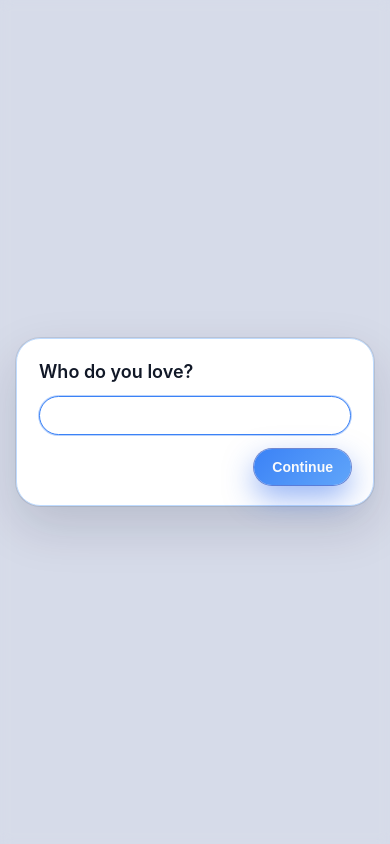
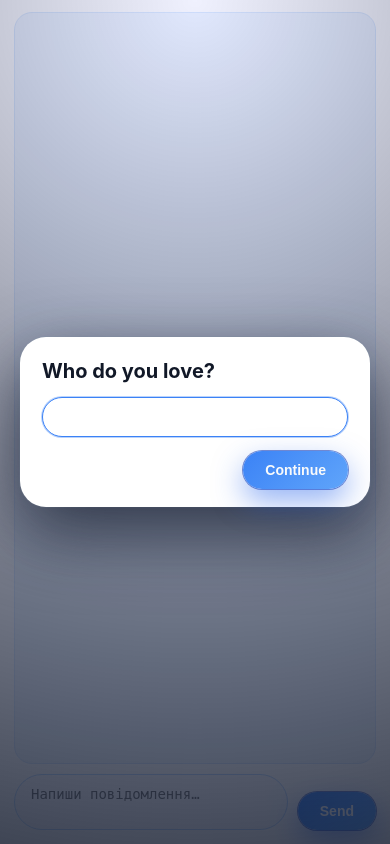
Before and after one commit to volodymyrhasych/Chat_Mari_Vova, a FastAPI app: page / in a window 390 px wide. Run offline with FastAPI, Linux system fonts and the light colour scheme.

Commit message:
Refactor chat HTML structure and styles
Refactor chat interface and login overlay styles for improved layout and responsiveness. Update JavaScript logic for user login and message handling.

```diff
--- a/templates/chat.html
+++ b/templates/chat.html
@@ -3,84 +3,51 @@
 <head>
     <meta charset="UTF-8" />
     <title>Mini Chat</title>
-  <meta name="viewport" content="width=device-width, initial-scale=1, viewport-fit=cover" />
-
+    <meta name="viewport" content="width=device-width, initial-scale=1" />
     <style>
         * {
             box-sizing: border-box;
         }
 
-    body {
+        html, body {
             margin: 0;
-      font-family: -apple-system, BlinkMacSystemFont, system-ui, sans-serif;
-      background: #eef2ff;
-      color: #111827;
+            padding: 0;
+            height: 100%;
         }
 
-    /* Обгортка всього застосунку */
-    .app-shell {
-      min-height: 100vh;
+        body {
+            font-family: -apple-system, BlinkMacSystemFont, system-ui, sans-serif;
+            background: #f4f6ff;
             display: flex;
             justify-content: center;
             align-items: center;
+        }
+
+        .app {
+            width: 100%;
+            max-width: 960px;
             padding: 16px;
         }
 
-    /* Основна картка чату (десктоп) */
-    .chat-card {
-      width: 100%;
-      max-width: 960px;
-      height: calc(100vh - 32px); /* мінус padding app-shell */
-      border-radius: 26px;
+        .shell {
+            height: min(640px, 100vh - 32px);
             background: #ffffff;
+            border-radius: 28px;
             border: 2px solid #bfdbfe;
             box-shadow:
                 0 20px 50px rgba(15, 23, 42, 0.15),
-        0 0 0 1px rgba(148, 163, 184, 0.4);
-      padding: 16px 18px 16px;
+                0 0 0 1px rgba(148, 163, 184, 0.35);
+            padding: 12px 14px 14px;
             display: flex;
             flex-direction: column;
             gap: 10px;
         }
 
-    .top-bar {
-      display: flex;
-      justify-content: space-between;
-      align-items: baseline;
-      padding: 2px 4px 6px;
-    }
-
-    .chat-title {
-      font-size: 15px;
-      font-weight: 600;
-      color: #111827;
-    }
-
-    .chat-participants {
-      font-size: 13px;
-      color: #6b7280;
-    }
-
-    .label {
-      font-size: 11px;
-      text-transform: uppercase;
-      letter-spacing: 0.06em;
-      color: #6b7280;
-      margin-bottom: 4px;
-    }
-
-    .field-col {
-      display: flex;
-      flex-direction: column;
+        .chat-window {
             flex: 1;
             min-height: 0;
-    }
-
-    .chat-wrapper {
-      flex: 1;
-      min-height: 0;
-      border-radius: 20px;
-      border: 1px solid #bfdbfe;
+            border-radius: 18px;
+            border: 1px solid #dbeafe;
             background: #eff6ff;
             padding: 10px 10px 12px;
             overflow-y: auto;
@@ -88,6 +55,54 @@
             display: flex;
             flex-direction: column;
             gap: 6px;
+        }
+
+        .row {
+            display: flex;
+            gap: 10px;
+            align-items: flex-end;
+        }
+
+        .textarea {
+            flex: 1;
+            min-height: 48px;
+            max-height: 110px;
+            border-radius: 999px;
+            border: 1px solid #bfdbfe;
+            background: #f9fbff;
+            padding: 11px 16px;
+            font-size: 14px;
+            color: #111827;
+            resize: none;
+            outline: none;
+        }
+
+        .textarea:focus {
+            border-color: #3b82f6;
+            box-shadow: 0 0 0 1px rgba(59, 130, 246, 0.35);
+            background: #ffffff;
+        }
+
+        .btn {
+            border-radius: 999px;
+            border: none;
+            padding: 11px 22px;
+            font-size: 14px;
+            font-weight: 600;
+            background: linear-gradient(135deg, #3b82f6, #60a5fa);
+            color: #f9fafb;
+            cursor: pointer;
+            box-shadow:
+                0 12px 30px rgba(37, 99, 235, 0.5),
+                0 0 0 1px rgba(30, 64, 175, 0.6);
+            white-space: nowrap;
+        }
+
+        .btn:active {
+            transform: translateY(1px);
+            box-shadow:
+                0 6px 18px rgba(37, 99, 235, 0.55),
+                0 0 0 1px rgba(30, 64, 175, 0.7);
         }
 
         .msg-row {
@@ -101,7 +116,7 @@
 
         .bubble {
             display: inline-block;
-      max-width: 75%;
+            max-width: 80%;
             padding: 6px 10px;
             border-radius: 14px;
             background: #dbeafe;
@@ -117,98 +132,45 @@
 
         .msg-meta {
             font-size: 11px;
-      opacity: 0.7;
+            opacity: 0.75;
             margin-bottom: 2px;
         }
 
         .msg-text {
             font-size: 13px;
-      line-height: 1.25;
+            line-height: 1.3;
             white-space: pre-wrap;
             word-wrap: break-word;
         }
 
-    .input-row {
-      display: flex;
-      gap: 10px;
-      align-items: flex-end;
-      margin-top: 6px;
-    }
+        /* --------- Login overlay --------- */
 
-    .textarea {
-      flex: 1;
-      min-height: 52px;
-      max-height: 110px;
-      border-radius: 16px;
-      border: 1px solid #bfdbfe;
-      background: #f9fbff;
-      padding: 10px 12px;
-      font-size: 14px;
-      color: #111827;
-      resize: none;
-      outline: none;
-    }
-
-    .textarea:focus {
-      border-color: #3b82f6;
-      box-shadow: 0 0 0 1px rgba(59, 130, 246, 0.4);
-      background: #ffffff;
-    }
-
-    .btn {
-      border-radius: 999px;
-      border: none;
-      padding: 11px 20px;
-      font-size: 14px;
-      font-weight: 600;
-      background: linear-gradient(135deg, #3b82f6, #60a5fa);
-      color: #f9fafb;
-      cursor: pointer;
-      box-shadow:
-        0 12px 30px rgba(37, 99, 235, 0.5),
-        0 0 0 1px rgba(30, 64, 175, 0.6);
-      white-space: nowrap;
-    }
-
-    .btn:active {
-      transform: translateY(1px);
-      box-shadow:
-        0 6px 16px rgba(37, 99, 235, 0.55),
-        0 0 0 1px rgba(30, 64, 175, 0.7);
-    }
-
-    /* ---------- Login overlay ---------- */
-
-    .login-overlay {
+        .overlay {
             position: fixed;
             inset: 0;
-      background: rgba(15, 23, 42, 0.1);
             display: flex;
+            justify-content: center;
             align-items: center;
-      justify-content: center;
-      padding: 16px;
-      backdrop-filter: blur(6px);
+            background: radial-gradient(circle at top, rgba(129, 140, 248, 0.12), rgba(15, 23, 42, 0.80));
             z-index: 20;
         }
 
         .login-card {
-      width: 100%;
-      max-width: 420px;
-      border-radius: 24px;
+            width: min(420px, 100vw - 40px);
+            border-radius: 26px;
             background: #ffffff;
-      border: 1px solid #bfdbfe;
+            padding: 22px 22px 18px;
             box-shadow:
-        0 20px 50px rgba(15, 23, 42, 0.15),
+                0 24px 70px rgba(15, 23, 42, 0.75),
                 0 0 0 1px rgba(148, 163, 184, 0.35);
-      padding: 22px 22px 20px;
             display: flex;
             flex-direction: column;
             gap: 14px;
         }
 
-    .login-question {
-      font-size: 18px;
-      font-weight: 600;
+        .login-title {
+            font-size: 20px;
+            font-weight: 700;
             color: #111827;
         }
 
@@ -216,174 +178,113 @@
             width: 100%;
             border-radius: 999px;
             border: 1px solid #bfdbfe;
-      background: #f9fbff;
-      padding: 10px 14px;
-      font-size: 15px;
+            padding: 11px 16px;
+            font-size: 14px;
             outline: none;
         }
 
         .login-input:focus {
             border-color: #3b82f6;
             box-shadow: 0 0 0 1px rgba(59, 130, 246, 0.35);
-      background: #ffffff;
         }
 
-    .login-btn {
-      border-radius: 999px;
-      border: none;
-      padding: 10px 18px;
-      font-size: 14px;
-      font-weight: 600;
-      background: linear-gradient(135deg, #3b82f6, #60a5fa);
-      color: #f9fafb;
-      cursor: pointer;
-      align-self: flex-end;
-      box-shadow:
-        0 12px 30px rgba(37, 99, 235, 0.5),
-        0 0 0 1px rgba(30, 64, 175, 0.6);
+        .login-footer {
+            display: flex;
+            justify-content: flex-end;
         }
 
-    .login-btn:active {
-      transform: translateY(1px);
-      box-shadow:
-        0 6px 16px rgba(37, 99, 235, 0.55),
-        0 0 0 1px rgba(30, 64, 175, 0.7);
+        @media (max-width: 640px) {
+            body {
+                align-items: stretch;
             }
 
-    .hidden {
-      display: none !important;
+            .app {
+                padding: 0;
+                max-width: 100%;
             }
 
-    /* ---------- Мобільний режим: картка на весь екран ---------- */
-
-    @media (max-width: 640px) {
-      .app-shell {
-        padding: 0;
-      }
-
-      .chat-card {
-        max-width: none;
+            .shell {
                 height: 100vh;
                 border-radius: 0;
-        border: none;
+                border-width: 0;
                 box-shadow: none;
-        padding: 10px 10px 12px;
-      }
-
-      .top-bar {
-        padding: 2px 2px 4px;
             }
         }
     </style>
 </head>
 <body>
-
-<!-- Логін-екран -->
-<div id="loginOverlay" class="login-overlay">
-  <div class="login-card">
-    <div class="login-question">Who do you love?</div>
-    <input id="loginAnswer" class="login-input" autocomplete="off" />
-    <button id="loginBtn" class="login-btn">Continue</button>
-  </div>
-</div>
-
-<!-- Основний інтерфейс чату -->
-<div id="appShell" class="app-shell hidden">
-  <div class="chat-card">
-    <div class="top-bar">
-      <div class="chat-title">Mini Chat</div>
-      <div class="chat-participants">
-        <span id="meLabel">Vova</span> · <span id="peerLabel">Mari</span>
-      </div>
-    </div>
-
-    <div class="field-col">
-      <div class="label">Історія</div>
-      <div id="chat" class="chat-wrapper"></div>
-    </div>
-
-    <div class="input-row">
+<div class="app">
+    <div class="shell">
+        <div id="chat" class="chat-window"></div>
+        <div class="row">
             <textarea id="message" class="textarea" placeholder="Напиши повідомлення…"></textarea>
             <button id="sendBtn" class="btn">Send</button>
         </div>
     </div>
 </div>
 
+<!-- Login overlay -->
+<div id="loginOverlay" class="overlay" style="display: none;">
+    <div class="login-card">
+        <div class="login-title">Who do you love?</div>
+        <input id="loginAnswer" class="login-input" autocomplete="off" />
+        <div class="login-footer">
+            <button id="loginBtn" class="btn">Continue</button>
+        </div>
+    </div>
+</div>
+
 <script>
-  const loginOverlay = document.getElementById("loginOverlay");
-  const loginInput   = document.getElementById("loginAnswer");
-  const loginBtn     = document.getElementById("loginBtn");
+    const chatBox = document.getElementById("chat");
+    const msgInput = document.getElementById("message");
+    const sendBtn = document.getElementById("sendBtn");
+    const overlay = document.getElementById("loginOverlay");
+    const loginInput = document.getElementById("loginAnswer");
+    const loginBtn = document.getElementById("loginBtn");
 
-  const appShell = document.getElementById("appShell");
-  const chatBox  = document.getElementById("chat");
-  const msgInput = document.getElementById("message");
-  const sendBtn  = document.getElementById("sendBtn");
-
-  const meLabel   = document.getElementById("meLabel");
-  const peerLabel = document.getElementById("peerLabel");
-
-  let meName   = null;
-  let peerName = null;
-
-  function applyNames() {
-    meLabel.textContent   = meName;
-    peerLabel.textContent = peerName;
+    // --- Simple 2-user logic ---
+    function getCurrentUser() {
+        return localStorage.getItem("mini_chat_user");
     }
 
-  function finishLogin() {
-    loginOverlay.classList.add("hidden");
-    appShell.classList.remove("hidden");
-    applyNames();
-    fetchMessages();
+    function saveCurrentUser(name) {
+        localStorage.setItem("mini_chat_user", name);
     }
 
-  function handleLogin() {
-    const raw = (loginInput.value || "").trim().toLowerCase();
-
-    if (raw === "vova") {
-      meName   = "Mari";
-      peerName = "Vova";
-    } else if (raw === "mari") {
-      meName   = "Vova";
-      peerName = "Mari";
-    } else {
-      alert("Answer with Vova or Mari ❤️");
-      return;
+    function ensureLogin() {
+        const u = getCurrentUser();
+        if (!u) {
+            overlay.style.display = "flex";
+            loginInput.focus();
+        }
     }
 
-    localStorage.setItem("meName", meName);
-    localStorage.setItem("peerName", peerName);
+    loginBtn.addEventListener("click", () => {
+        const value = (loginInput.value || "").trim().toLowerCase();
+        if (value === "vova") {
+            saveCurrentUser("Mari");
+            overlay.style.display = "none";
+            fetchMessages();
+        } else if (value === "mari") {
+            saveCurrentUser("Vova");
+            overlay.style.display = "none";
+            fetchMessages();
+        } else {
+            loginInput.value = "";
+            loginInput.placeholder = "Type Vova or Mari";
+        }
+    });
 
-    finishLogin();
-  }
-
-  // Перевіряємо, чи вже є логін
-  (function initLogin() {
-    const storedMe   = localStorage.getItem("meName");
-    const storedPeer = localStorage.getItem("peerName");
-
-    if (storedMe && storedPeer) {
-      meName   = storedMe;
-      peerName = storedPeer;
-      finishLogin();
-    } else {
-      loginOverlay.classList.remove("hidden");
-      appShell.classList.add("hidden");
-      loginInput.focus();
-    }
-  })();
-
-  loginBtn.addEventListener("click", handleLogin);
     loginInput.addEventListener("keydown", (e) => {
         if (e.key === "Enter") {
             e.preventDefault();
-      handleLogin();
+            loginBtn.click();
         }
     });
 
     async function fetchMessages() {
         try {
-      const res = await fetch("/messages?limit=50");
+            const res = await fetch("/messages?limit=200");
             const data = await res.json();
             renderMessages(data);
         } catch (e) {
@@ -392,24 +293,20 @@
     }
 
     function renderMessages(list) {
-    const me = meName || "Me";
+        const me = getCurrentUser() || "Me";
         chatBox.innerHTML = "";
 
         for (const m of list) {
             const row = document.createElement("div");
-      const isMe = m.sender === me;
-      row.className = "msg-row" + (isMe ? " me" : "");
+            row.className = "msg-row" + (m.sender === me ? " me" : "");
 
             const bubble = document.createElement("div");
-      bubble.className = "bubble" + (isMe ? " me" : "");
+            bubble.className = "bubble" + (m.sender === me ? " me" : "");
 
             const meta = document.createElement("div");
             meta.className = "msg-meta";
             const t = new Date(m.timestamp);
-      const timeStr = t.toLocaleTimeString("uk-UA", {
-        hour: "2-digit",
-        minute: "2-digit"
-      });
+            const timeStr = t.toLocaleTimeString("uk-UA", { hour: "2-digit", minute: "2-digit" });
             meta.textContent = `${m.sender} · ${timeStr}`;
 
             const text = document.createElement("div");
@@ -426,16 +323,20 @@
     }
 
     async function sendMessage() {
+        const user = getCurrentUser();
+        if (!user) {
+            ensureLogin();
+            return;
+        }
+
         const text = msgInput.value.trim();
         if (!text) return;
-
-    const sender = meName || "Me";
 
         try {
             await fetch("/messages", {
                 method: "POST",
                 headers: { "Content-Type": "application/json" },
-        body: JSON.stringify({ sender, text }),
+                body: JSON.stringify({ sender: user, text }),
             });
             msgInput.value = "";
             await fetchMessages();
@@ -452,8 +353,14 @@
         }
     });
 
-  // Перший фетч + поллінг
+    // start
+    ensureLogin();
+    if (getCurrentUser()) {
+        fetchMessages();
         setInterval(fetchMessages, 3000);
+    } else {
+        // якщо залогіниться пізніше — оновлення стартує після логіну
+    }
 </script>
 </body>
 </html>
```
Lines whose indentation alone changed are shown as unchanged.
